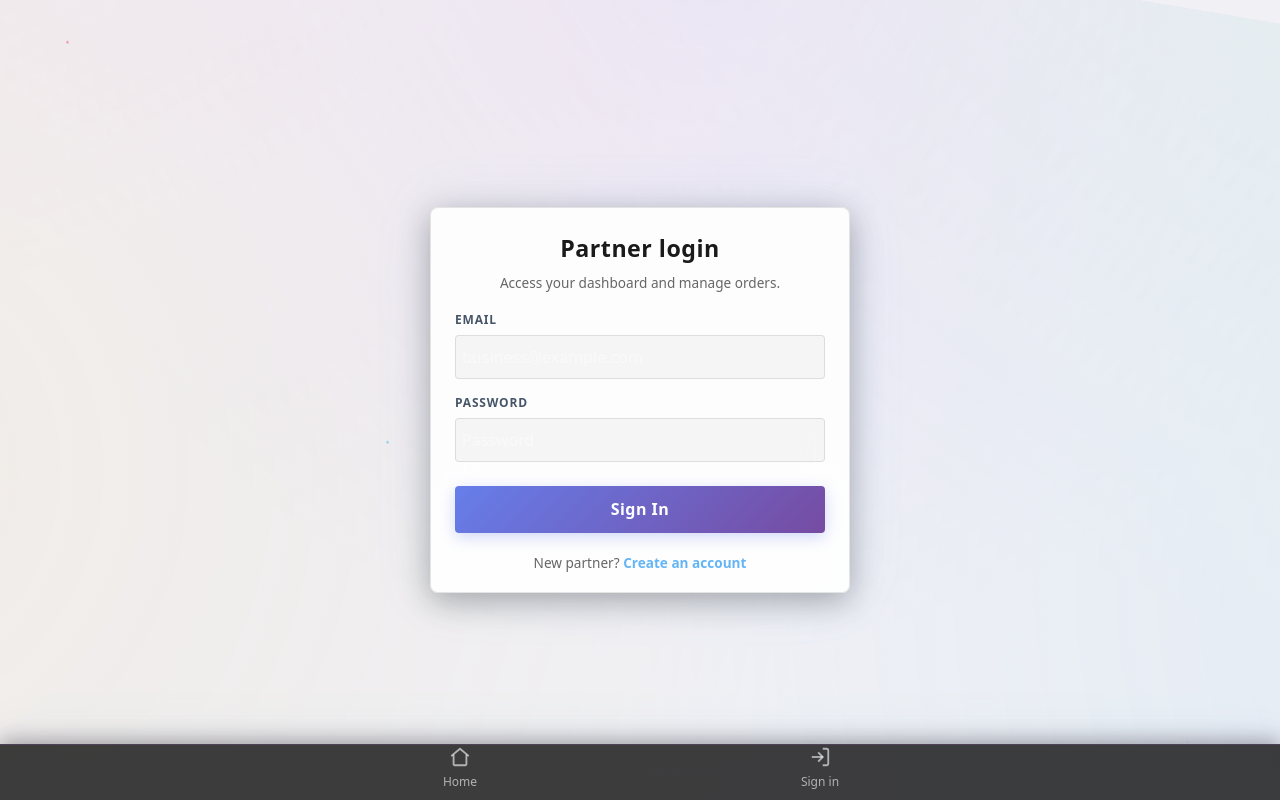
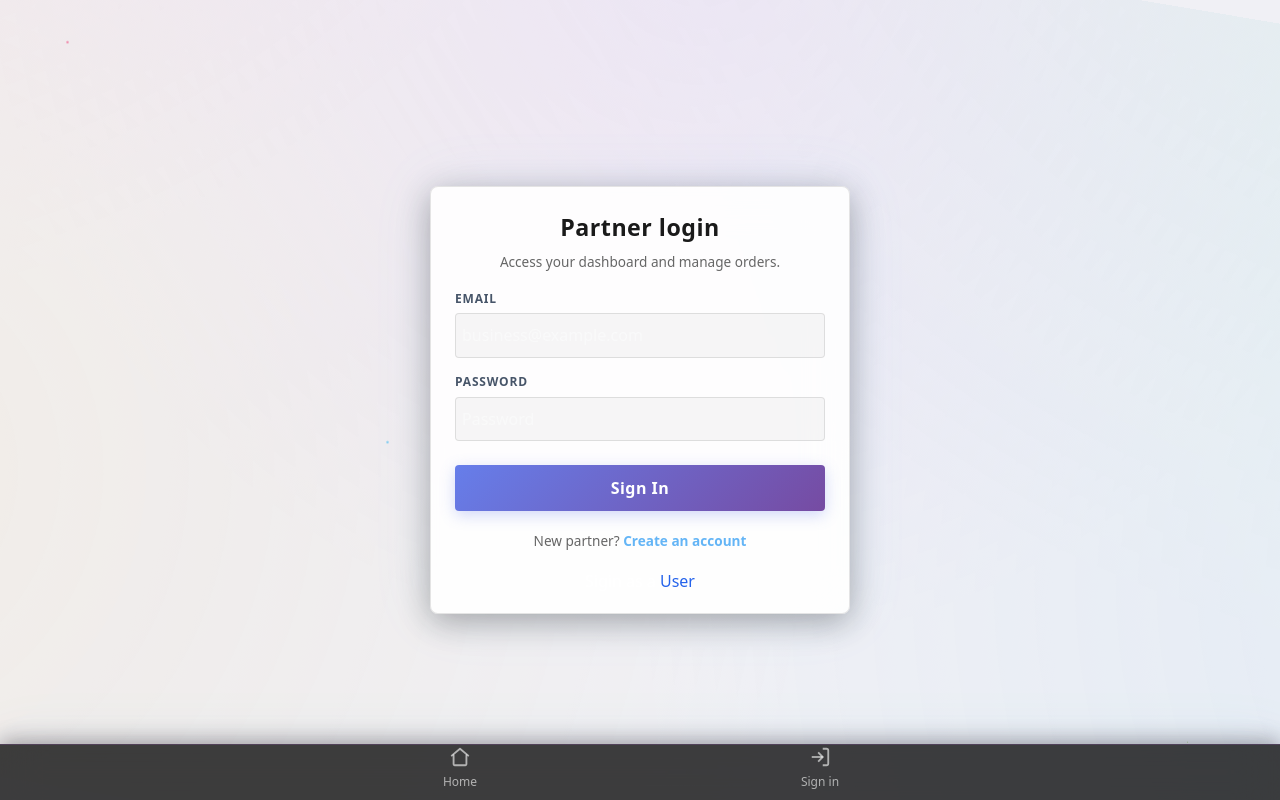
Before and after one commit to vishalsr20/ZomaReel, a React (Vite) app in the folder frontend/: page /food-partner/login in a window 1280 px wide. Built offline with nearby package versions, Linux system fonts and the light colour scheme; no server answers.

Commit message:
fix : naviagtion

```diff
--- a/frontend/src/pages/auth/FoodPartnerLogin.jsx
+++ b/frontend/src/pages/auth/FoodPartnerLogin.jsx
@@ -2,7 +2,7 @@ import React from 'react';
 import '../../styles/auth-shared.css';
 import axios from 'axios'
 import { useNavigate } from 'react-router-dom';
-
+import {Link} from 'react-router-dom'
 
 const FoodPartnerLogin = () => {
   const navigate = useNavigate();
@@ -55,6 +55,14 @@ const FoodPartnerLogin = () => {
         <div className="auth-alt-action">
           New partner? <a href="/food-partner/register">Create an account</a>
         </div>
+
+        <div className='flex justify-center '>
+          <Link to={'/user/login'}
+        className='text-white'
+        >
+        <span className='text-white'>Sigin as a</span>  <span className='upparcase'>User</span>
+        </Link>
+        </div>
       </div>
     </div>
   );
--- a/frontend/src/pages/auth/UserLogin.jsx
+++ b/frontend/src/pages/auth/UserLogin.jsx
@@ -2,7 +2,7 @@ import React from 'react';
 import '../../styles/auth-shared.css';
 import axios from 'axios'
 import { useNavigate } from 'react-router-dom';
-
+import { Link } from 'react-router-dom';
 const UserLogin = () => {
   const navigate = useNavigate()
  const handleSubmit = async (e) => {
@@ -55,8 +55,17 @@ const UserLogin = () => {
         </form>
         <div className="auth-alt-action">
           New here? <a href="/user/register">Create account</a>
+
+        </div>
+        <div className='flex justify-center '>
+          <Link to={'/food-partner/login'}
+        className='text-white'
+        >
+        <span className='text-white'>Sigin as a</span>  <a className='upparcase'>Food-Partner</a>
+        </Link>
         </div>
       </div>
+
     </div>
   );
 };
```
